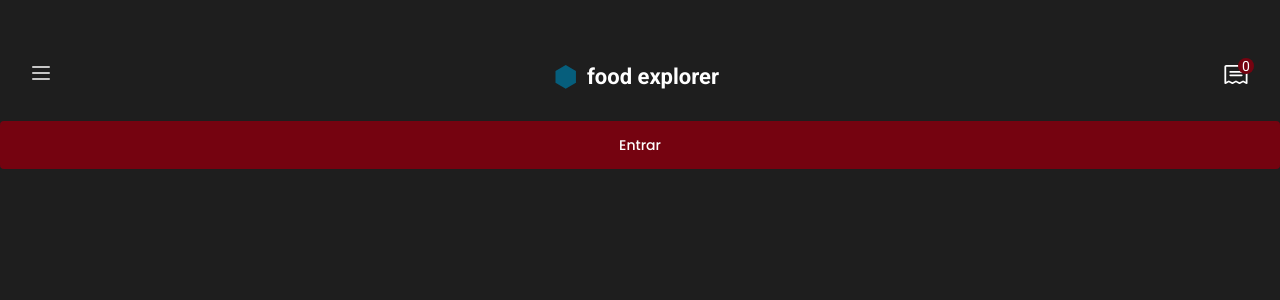
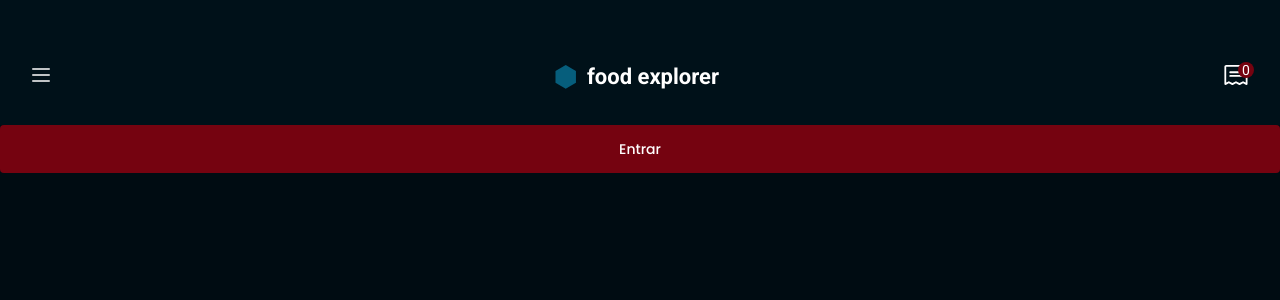
Before and after one commit to EmanuelQuintino/Food-Explorer, a React (Vite) app in the folder client/: page / in a window 1280 px wide. Shown: the top 300 px of the page. Built offline with nearby package versions, Linux system fonts and the light colour scheme.

Commit message:
add favicon, button saleIcon and global bg color

```diff
--- a/client/index.html
+++ b/client/index.html
@@ -2,7 +2,7 @@
 <html lang="pt-BR">
   <head>
     <meta charset="UTF-8" />
-    <link rel="icon" type="image/svg+xml" href="/vite.svg" />
+    <link rel="icon" type="image/svg+xml" href="./src/assets/logoExplorer.svg" />
     <meta name="viewport" content="width=device-width, initial-scale=1.0" />
     <title>Food Explorer</title>
     <link rel="preconnect" href="https://fonts.googleapis.com">
--- a/client/src/components/Button/style.js
+++ b/client/src/components/Button/style.js
@@ -15,7 +15,6 @@
   color: ${({theme}) => theme.colors.light100};
 
   &:hover {
-    cursor: pointer;
     background: ${({theme}) => theme.colors.tomato200};
   }
 
--- a/client/src/components/HeaderMenu/index.jsx
+++ b/client/src/components/HeaderMenu/index.jsx
@@ -24,7 +24,9 @@
       </div>
 
       <div className="saleContainer">
-        <img src={saleIcon} className="saleIcon" alt="sale-icon" />
+        <button>
+          <img src={saleIcon} className="saleIcon" alt="sale-icon" />
+        </button>
         <div className="saleTotal">0</div>
       </div>
     </HeaderContainer>
--- a/client/src/components/HeaderMenu/style.js
+++ b/client/src/components/HeaderMenu/style.js
@@ -6,6 +6,8 @@
   justify-content: space-between;
 
   padding: 6.4rem 3.2rem 3.2rem;
+
+  background: ${({ theme }) => theme.colors.dark700};
 
   .toggleMenu img {
     height: 1.8rem;
@@ -16,6 +18,7 @@
     display: flex;
     align-items: center;
     gap: .8rem;
+    padding: 0 0 .4rem;
   }
 
   .logo img {
--- a/client/src/styles/global.js
+++ b/client/src/styles/global.js
@@ -13,7 +13,7 @@
   }
 
   body {
-    background: ${({ theme }) => theme.colors.background};
+    background: ${({ theme }) => theme.colors.dark500};
     color: ${({ theme }) => theme.colors.light100};
     font-size: 1.6rem;
     font-family: 'Roboto', sans-serif;
@@ -32,6 +32,10 @@
     background: none;
   }
 
+  button:hover {
+    cursor: pointer;
+  }
+
   a {
     text-decoration: none;
   }
```
